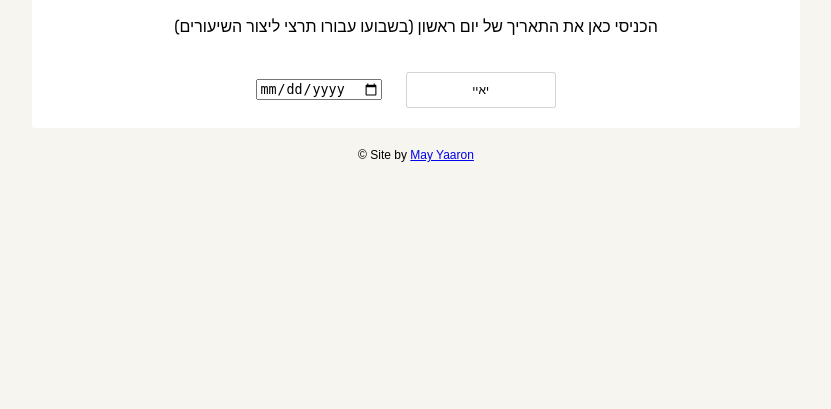
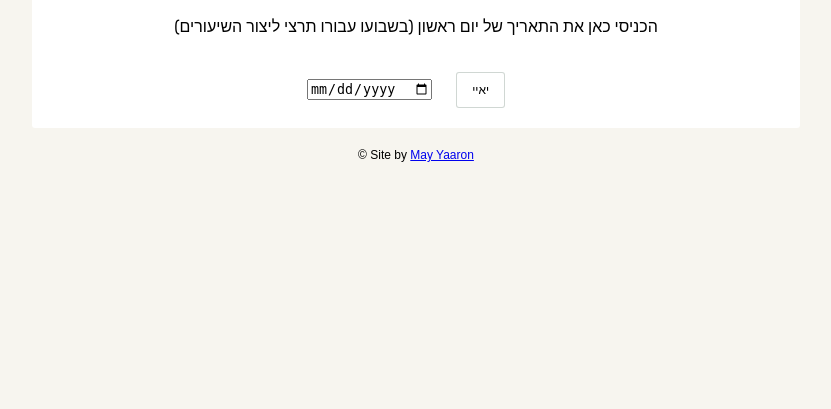
Before and after one commit to maykmayx/YogaRegApp, a Django app: page /create_lessons in a window 1280 px wide. Shown: the part 332-741 px from the top of the page, without its empty margins (232-1063 px from the left). Run offline with Django 3.2, Linux system fonts and the light colour scheme.

Commit message:
YogaApp first commit

```diff
--- a/app/static/app/style.css
+++ b/app/static/app/style.css
@@ -181,7 +181,7 @@ div.days-container select {
 
 button {
     margin:20px;
-    width: 150px;
+    width: auto;
     border-radius: 3px;
     padding: 10px 15px;
     background: white;
```
